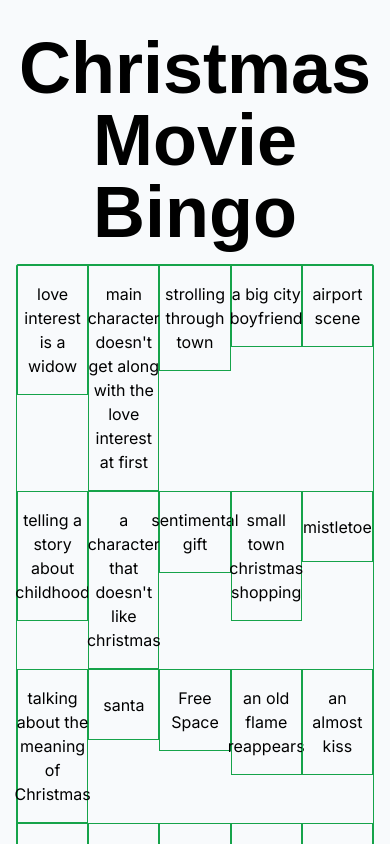
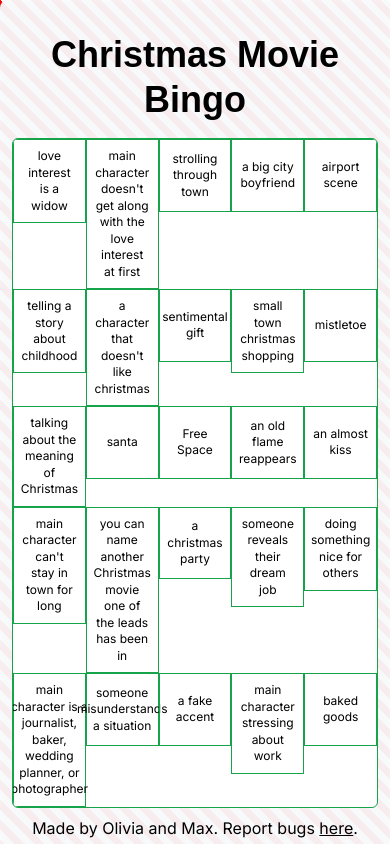
Before and after one commit to rmkerr/holidaybingo, a Next.js app: page / in a window 390 px wide. Shown: the top 844 px of the page. Built offline with nearby package versions, Linux system fonts and the light colour scheme; a web font is replaced by a local one.

Commit message:
IMprove mobile rendering

```diff
--- a/app/page.tsx
+++ b/app/page.tsx
@@ -35,13 +35,13 @@ export default function Home() {
   };
 
   return (
-    <div className="container mx-auto bg-slate-50 p-4 drop-shadow">
-      <div className="w-full text-7xl my-4">
-        <h1 className={"text-center " + mountains.className}>
+    <div className="mx-auto max-w-5xl bg-slate-50/95 px-3 py-4 sm:px-6 sm:py-6 drop-shadow rounded-lg">
+      <div className="w-full text-center text-4xl sm:text-6xl lg:text-7xl my-4 leading-tight">
+        <h1 className={mountains.className}>
           Christmas Movie Bingo
         </h1>
       </div>
-      <div className="grid grid-cols-5 border border-green-600 rounded-sm">
+      <div className="grid grid-cols-5 border border-green-600 rounded-md overflow-hidden bg-white">
         {selected.map((element, index) => {
           return (
             <button
@@ -49,11 +49,11 @@ export default function Home() {
               key={`${element}-${index}`}
               onClick={() => toggleSquare(index)}
               aria-pressed={markedSquares.has(index)}
-              className="relative flex items-center justify-center aspect-square text-center border border-green-600 p-4 hover:bg-white/60 focus-visible:outline focus-visible:outline-2 focus-visible:outline-offset-2 focus-visible:outline-green-700 transition-colors"
+              className="relative flex items-center justify-center aspect-square text-center border border-green-600 p-2 sm:p-3 lg:p-4 text-xs sm:text-sm md:text-base leading-snug hover:bg-white/60 focus-visible:outline focus-visible:outline-2 focus-visible:outline-offset-2 focus-visible:outline-green-700 transition-colors"
             >
               <span className="print:text-sm">{element}</span>
               {markedSquares.has(index) && (
-                <span className="pointer-events-none absolute inset-0 flex items-center justify-center text-red-600 text-8xl font-black leading-none print:hidden select-none">
+                <span className="pointer-events-none absolute inset-0 flex items-center justify-center text-red-600 text-6xl sm:text-7xl md:text-8xl font-black leading-none print:hidden select-none">
                   ×
                 </span>
               )}
```
